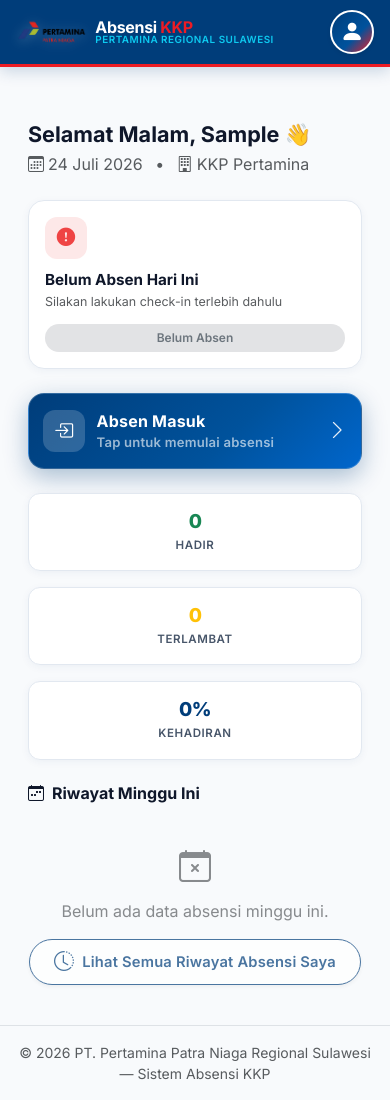
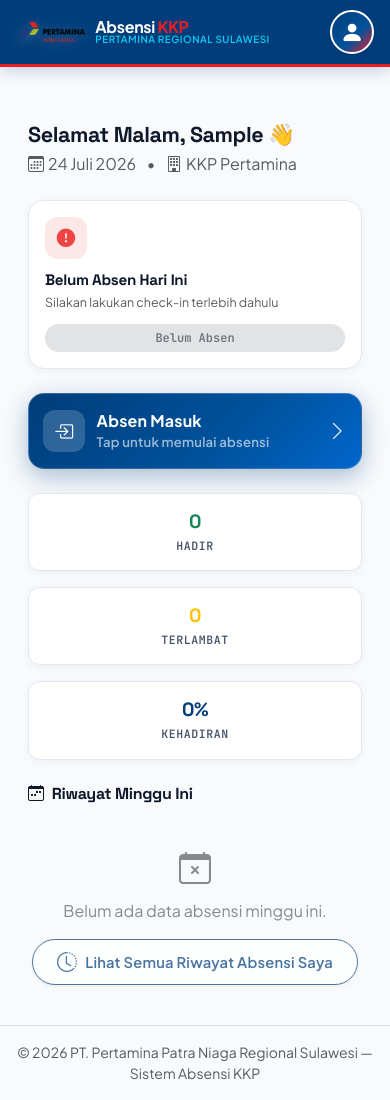
Before and after one commit to sphyyyy/absensi-kkp-pertamina, a Flask app: page /dashboard/mahasiswa in a window 390 px wide. Run offline with Flask 3, Linux system fonts and the light colour scheme; the visitor is signed in with stand-in values (Sample User, id 1); data that the repository does not hold is empty.

Commit message:
feat: Apply 3-tier typography system globally (Space Grotesk, Plus Jakarta Sans, JetBrains Mono) and polish mobile UX across Mahasiswa, Dosen, and Admin portals

```diff
--- a/app/static/css/style.css
+++ b/app/static/css/style.css
@@ -44,11 +44,14 @@
     --shadow-lg: 0 8px 32px rgba(0, 61, 122, 0.12);
     --shadow-glow: 0 0 20px rgba(0, 61, 122, 0.2);
 
-    --font: 'Inter', -apple-system, BlinkMacSystemFont, sans-serif;
+    --font-title: 'Space Grotesk', system-ui, -apple-system, sans-serif;
+    --font-body: 'Plus Jakarta Sans', system-ui, -apple-system, sans-serif;
+    --font-mono: 'JetBrains Mono', monospace;
+    --font: var(--font-body);
     --transition: all 0.3s cubic-bezier(0.4, 0, 0.2, 1);
 }
 
-/* ── Global Reset ── */
+/* ── Global Reset & Typography ── */
 * {
     margin: 0;
     padding: 0;
@@ -56,12 +59,23 @@
 }
 
 body {
-    font-family: var(--font);
+    font-family: var(--font-body);
     background: var(--bg-dark);
     color: var(--text-primary);
     min-height: 100vh;
     -webkit-font-smoothing: antialiased;
     -moz-osx-font-smoothing: grayscale;
+}
+
+h1, h2, h3, h4, h5, h6,
+.h1, .h2, .h3, .h4, .h5, .h6,
+.page-title, .card-title, .modal-title, .dashboard-title, .stat-value {
+    font-family: var(--font-title);
+    letter-spacing: -0.02em;
+}
+
+.badge, .font-monospace, code, pre, .time-badge, .stat-label, .table-index {
+    font-family: var(--font-mono);
 }
 
 /* ── Scrollbar ── */
@@ -1717,6 +1731,22 @@ body {
         font-size: 0.65rem;
     }
 
+    /* Mobile UX Polish */
+    .card, .glass-card {
+        border-radius: 16px !important;
+    }
+
+    .btn {
+        min-height: 44px;
+        display: inline-flex;
+        align-items: center;
+        justify-content: center;
+    }
+
+    .audit-table-body, .custom-table-scroll-body {
+        max-height: 380px !important;
+    }
+
     .row.g-3>[class*="col-"] {
         width: 100%;
     }
--- a/app/templates/base.html
+++ b/app/templates/base.html
@@ -11,10 +11,10 @@
     <link rel="icon" type="image/svg+xml" href="{{ url_for('static', filename='img/pertamina-logo.svg') }}">
     <link rel="shortcut icon" type="image/svg+xml" href="{{ url_for('static', filename='img/pertamina-logo.svg') }}">
 
-    <!-- Google Fonts -->
+    <!-- Google Fonts: Space Grotesk (Headings), Plus Jakarta Sans (Body), JetBrains Mono (Code/Badges/Numbers) -->
     <link rel="preconnect" href="https://fonts.googleapis.com">
     <link rel="preconnect" href="https://fonts.gstatic.com" crossorigin>
-    <link href="https://fonts.googleapis.com/css2?family=Inter:wght@300;400;500;600;700;800&display=swap" rel="stylesheet">
+    <link href="https://fonts.googleapis.com/css2?family=JetBrains+Mono:wght@400;500;600&family=Plus+Jakarta+Sans:wght@400;500;600;700;800&family=Space+Grotesk:wght@500;600;700&display=swap" rel="stylesheet">
 
     <!-- Bootstrap 5 CSS -->
     <link href="https://cdn.jsdelivr.net/npm/bootstrap@5.3.3/dist/css/bootstrap.min.css" rel="stylesheet">
@@ -22,7 +22,7 @@
     <link href="https://cdn.jsdelivr.net/npm/bootstrap-icons@1.11.3/font/bootstrap-icons.min.css" rel="stylesheet">
 
     <!-- Custom CSS -->
-    <link href="{{ url_for('static', filename='css/style.css') }}?v=1.0.1" rel="stylesheet">
+    <link href="{{ url_for('static', filename='css/style.css') }}?v=1.1.0" rel="stylesheet">
 
     {% block extra_css %}{% endblock %}
 </head>
```
